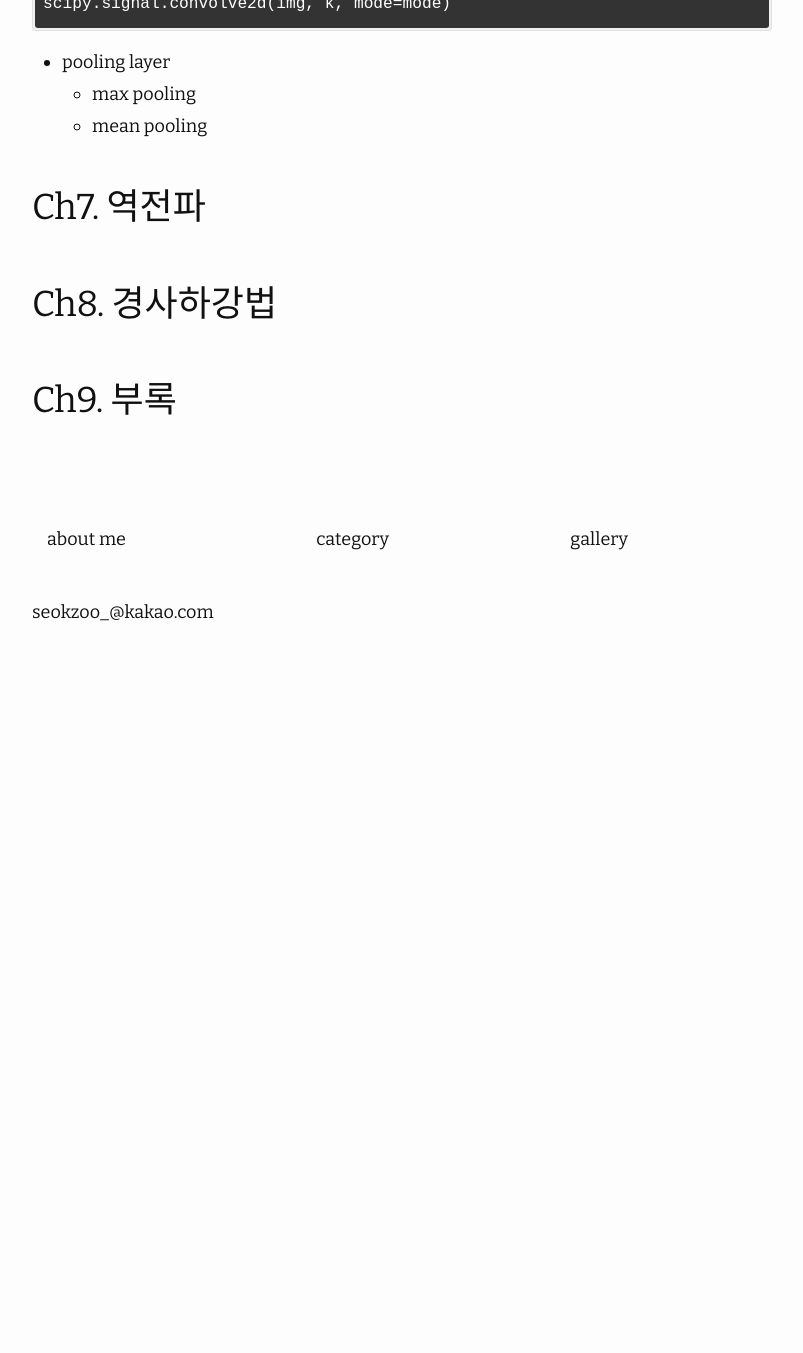
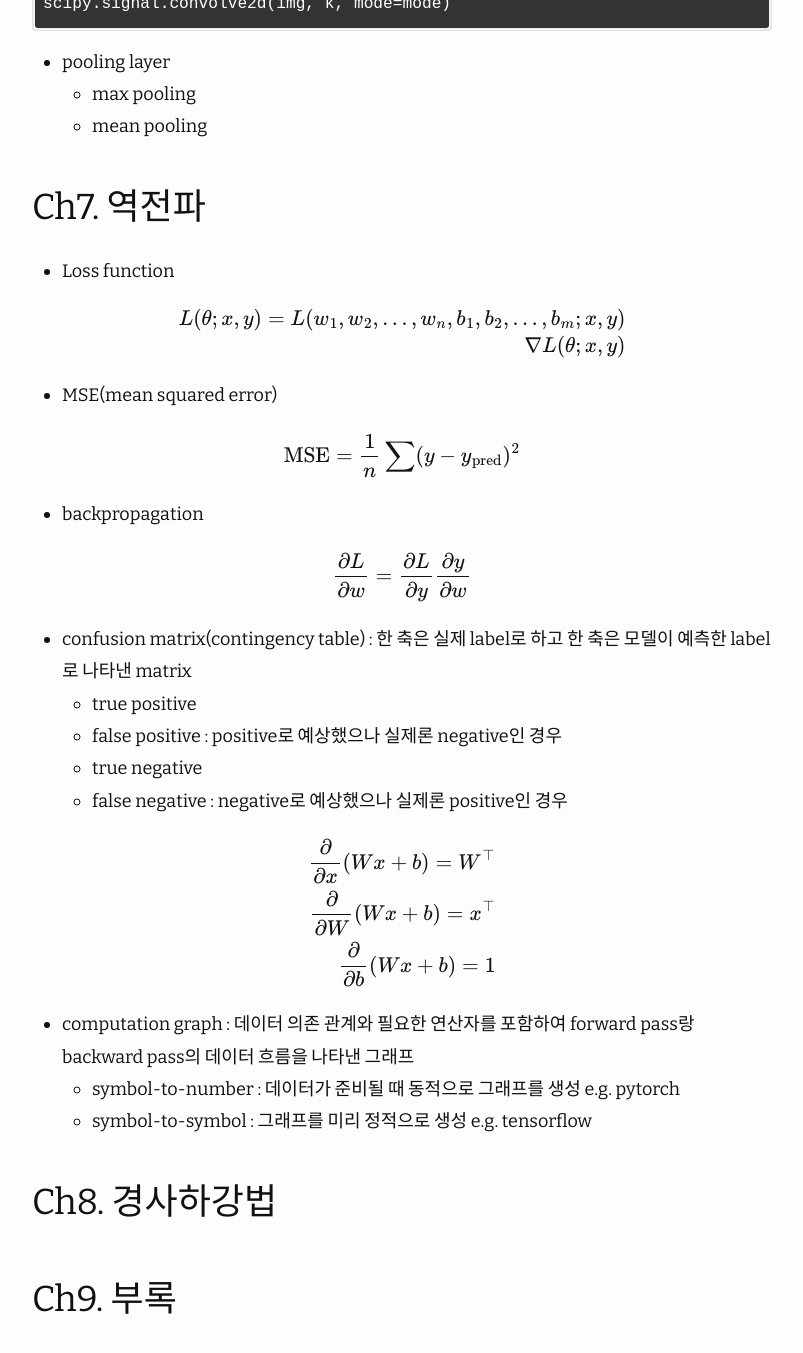
Before and after one commit to seokzoo/seokzoo.github.io, a Jekyll site: the page built from _posts/2024-01-17-독서정리-딥러닝을-위한-수학.md, in a window 1280 px wide and 1400 px high, scrolled down 16338 px. Shown: the top 1353 px of the window, without its empty margins (238-1041 px from the left). Built offline with Jekyll 4.4.1, drawn with Linux system fonts in a browser that asks for light colours; nearby versions of some CDN libraries; formulas are drawn with MathJax 3; before the commit the page ends 17001 px from its top, so only the background shows below that; some of the changed text lies outside the part shown.

Commit message:
update post

```diff
--- a/_posts/2024-01-17-독서정리-딥러닝을-위한-수학.md
+++ b/_posts/2024-01-17-독서정리-딥러닝을-위한-수학.md
@@ -493,5 +493,31 @@ scipy.signal.convolve2d(img, k, mode=mode)
 	- mean pooling
 
 ## Ch7. 역전파
+- Loss function
+
+$$\begin{align} L(\theta;x,y)=L(w_1,w_2,\dots,w_n,b_1,b_2,\dots,b_m;x,y)\\\nabla L(\theta;x,y)\end{align}$$
+
+- MSE(mean squared error)
+
+$$ \text{MSE}=\frac{1}{n}\sum(y-y_{\text{pred}})^2$$
+
+- backpropagation
+
+$$\frac{\partial L}{\partial w}=\frac{\partial L}{\partial y}\frac{\partial y}{\partial w} $$
+
+- confusion matrix(contingency table) : 한 축은 실제 label로 하고 한 축은 모델이 예측한 label로 나타낸 matrix
+	- true positive
+	- false positive : positive로 예상했으나 실제론 negative인 경우
+	- true negative
+	- false negative : negative로 예상했으나 실제론 positive인 경우
+
+$$\begin{align} \frac{\partial}{\partial x}(Wx+b)=W^{\top}\\\frac{\partial }{\partial W}(Wx+b)=x^{\top}\\\frac{\partial }{\partial b}(Wx+b)=1 \end{align}$$
+
+- computation graph : 데이터 의존 관계와 필요한 연산자를 포함하여 forward pass랑 backward pass의 데이터 흐름을 나타낸 그래프
+	- symbol-to-number : 데이터가 준비될 때 동적으로 그래프를 생성 e.g. pytorch
+	- symbol-to-symbol : 그래프를 미리 정적으로 생성 e.g. tensorflow
+
 ## Ch8. 경사하강법
+
+
 ## Ch9. 부록
```
Also changed, not shown: other parts of _posts/2024-01-17-독서정리-딥러닝을-위한-수학.md (+1 -1 lines), 2 other files.
